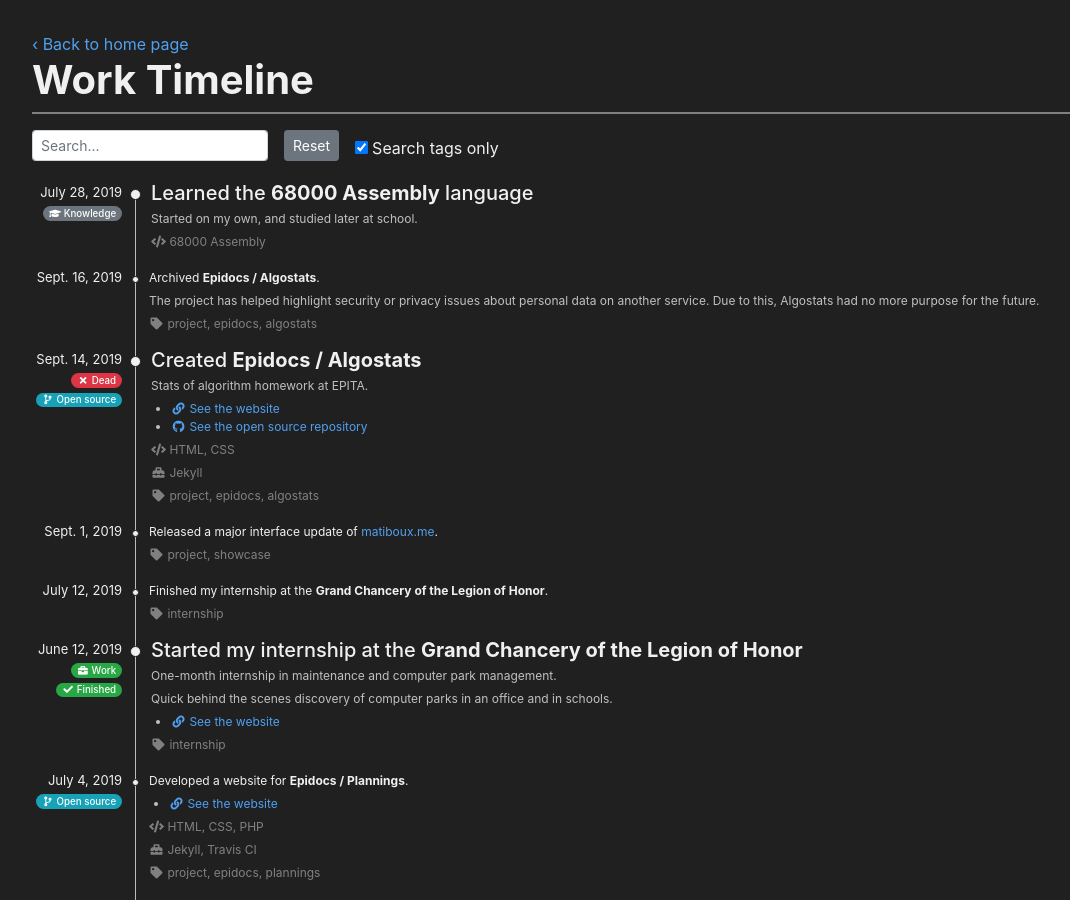
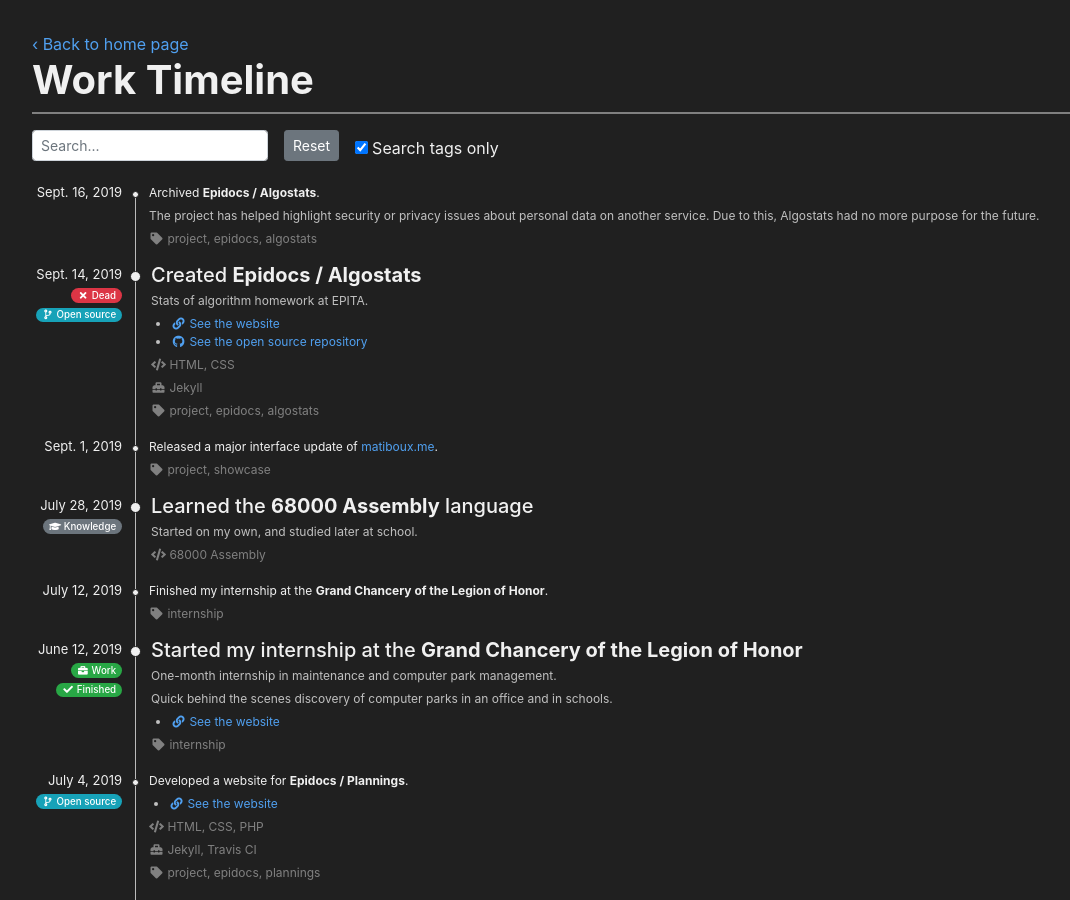
Before and after one commit to matiboux/matiboux.me, a Jekyll site: the page built from timeline.html, in a window 1280 px wide and 900 px high. Shown: the whole window, without its empty margins (53-1123 px from the left). Built offline with Jekyll 4.4.1, drawn with Linux system fonts in a browser that asks for light colours; nearby versions of some CDN libraries; part of the change alters nothing that is shown.

```diff
--- a/_data/timeline.yml
+++ b/_data/timeline.yml
@@ -11,12 +11,6 @@
   # tools: []
   # tags: []
 
-
-- title: Learned the <b>68000 Assembly</b> language
-  description: Started on my own, and studied later at school.
-  date: July 28, 2019
-  languages: [68000 Assembly]
-  category: knowledge
 
 - description:
   - Archived <b>Epidocs / Algostats</b>.
@@ -41,6 +35,12 @@
 - description: Released a major interface update of <a href="https://matiboux.me/">matiboux.me</a>.
   date: Sept. 1, 2019
   tags: [project, showcase]
+
+- title: Learned the <b>68000 Assembly</b> language
+  description: Started on my own, and studied later at school.
+  date: July 28, 2019
+  languages: [68000 Assembly]
+  category: knowledge
 
 - description: Finished my internship at the <b>Grand Chancery of the Legion of Honor</b>.
   date: July 12, 2019
```
